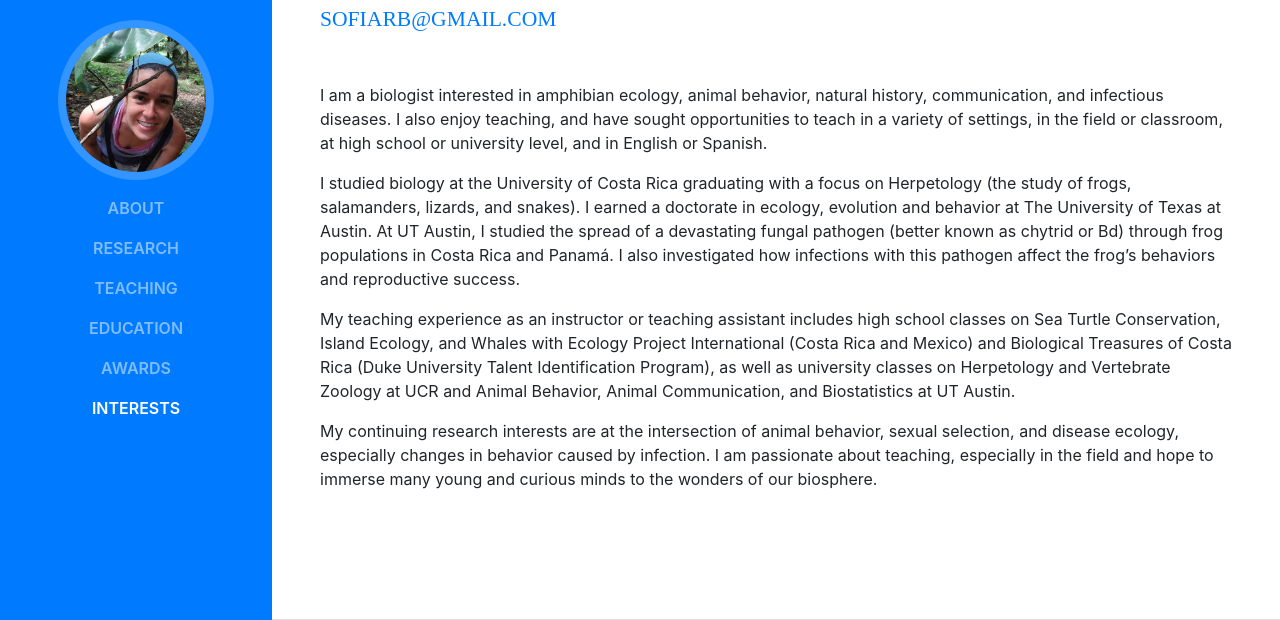
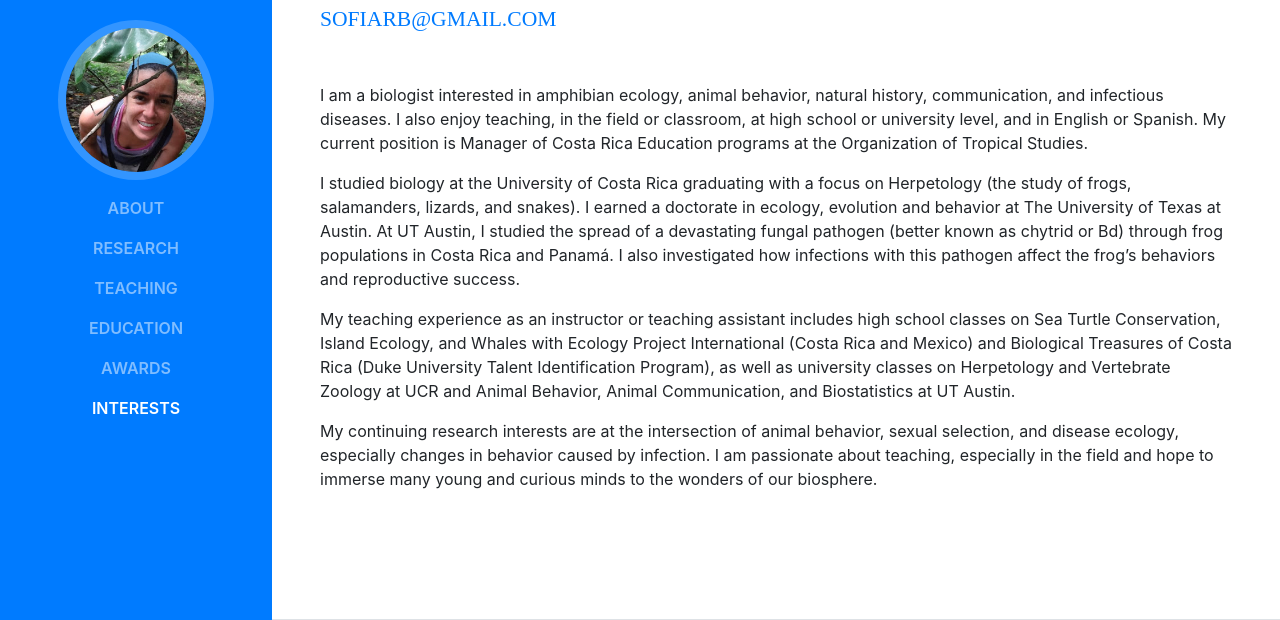
Before and after one commit to sofrog/sofrog, a website with bundled scripts: page index.html in a window 1280 px wide. Shown: the part 180-800 px from the top of the page. Built offline with nearby package versions, Linux system fonts and the light colour scheme; a web font is replaced by a local one.

Commit message:
Update index.html

```diff
--- a/index.html
+++ b/index.html
@@ -71,7 +71,7 @@
           <div class="subheading mb-5">herpetologist | ethologist | teacher | amateur potter | mom
           <div><a href="mailto:sofiarb@gmail.com">sofiarb@gmail.com</a></div>
           </div>
-          <p class="mb-3">I am a biologist interested in amphibian ecology, animal behavior, natural history, communication, and infectious diseases. I also enjoy teaching, and have sought opportunities to teach in a variety of settings, in the field or classroom, at high school or university level, and in English or Spanish.</p>
+          <p class="mb-3">I am a biologist interested in amphibian ecology, animal behavior, natural history, communication, and infectious diseases. I also enjoy teaching, in the field or classroom, at high school or university level, and in English or Spanish. My current position is Manager of Costa Rica Education programs at the Organization of Tropical Studies.</p>
           <p class="mb-3">I studied biology at the University of Costa Rica graduating with a focus on Herpetology (the study of frogs, salamanders, lizards, and snakes). I earned a doctorate in ecology, evolution and behavior at The University of Texas at Austin. At UT Austin, I studied the spread of a devastating fungal pathogen (better known as chytrid or Bd) through frog populations in Costa Rica and Panamá. I also investigated how infections with this pathogen affect the frog’s behaviors and reproductive success.</p>
           <p class="mb-3">My teaching experience as an instructor or teaching assistant includes high school classes on Sea Turtle Conservation, Island Ecology, and Whales with Ecology Project International (Costa Rica and Mexico) and Biological Treasures of Costa Rica (Duke University Talent Identification Program), as well as university classes on Herpetology and Vertebrate Zoology at UCR and Animal Behavior, Animal Communication, and Biostatistics at UT Austin.</p>
           <p class="mb-3">My continuing research interests are at the intersection of animal behavior, sexual selection, and disease ecology, especially changes in behavior caused by infection. I am passionate about teaching, especially in the field and hope to immerse many young and curious minds to the wonders of our biosphere.</p>
```
